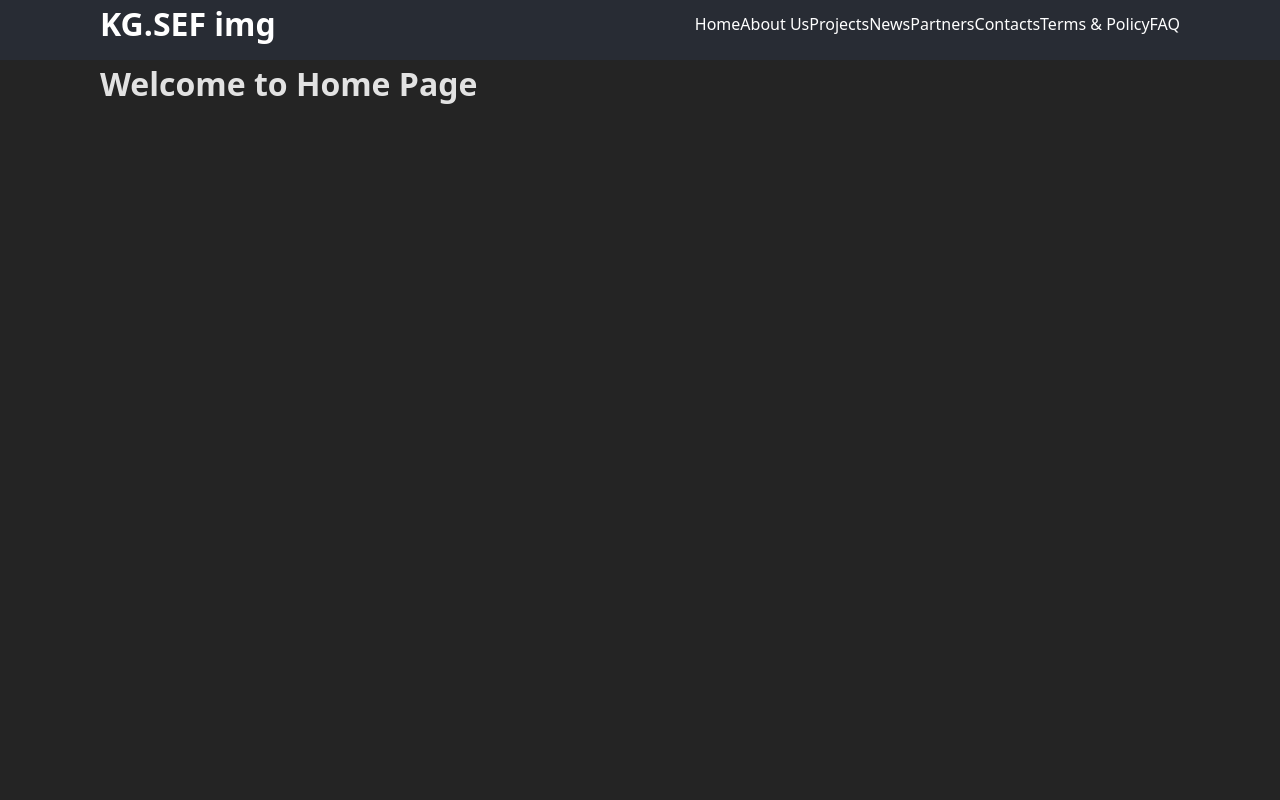
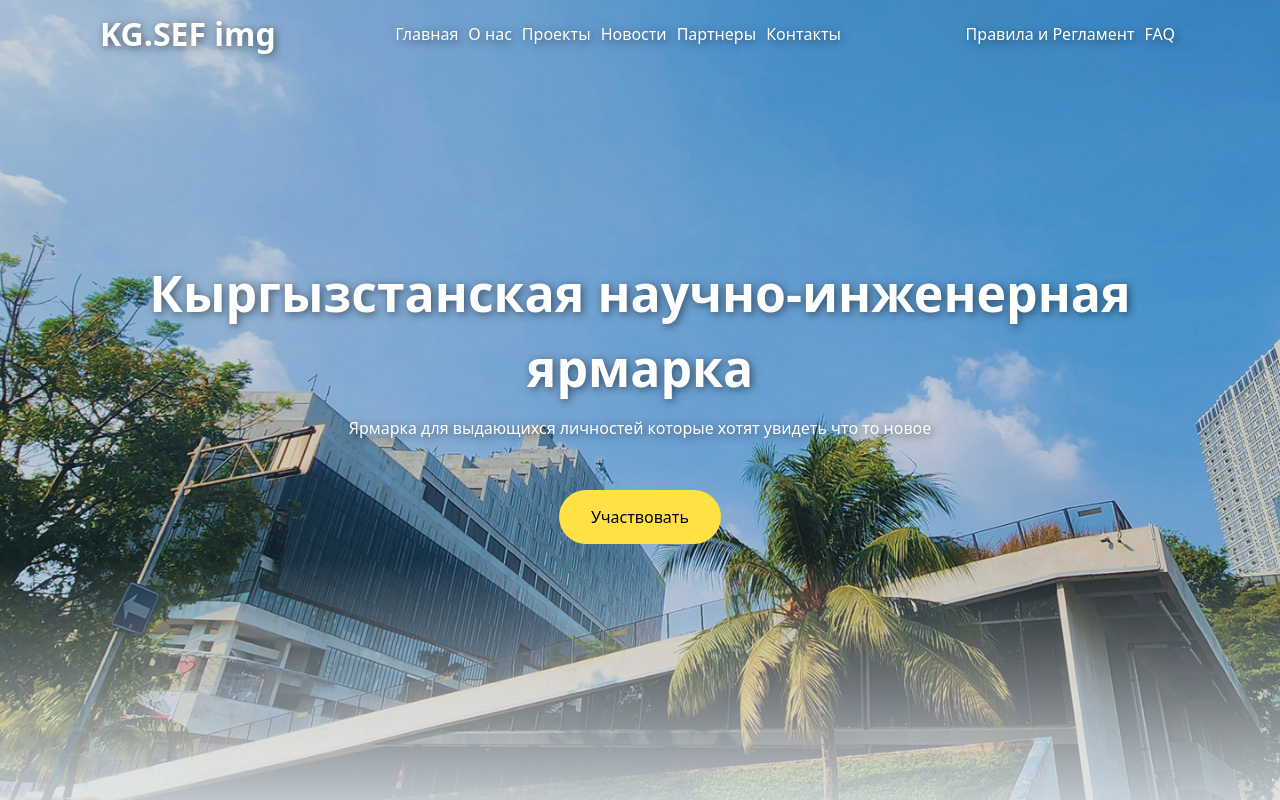
Before and after one commit to Scr00b1e/kg.sef, a React (Vite) app: page / in a window 1280 px wide. Built offline with nearby package versions, Linux system fonts and the light colour scheme.

Commit message:
change the main page

```diff
--- a/src/App.scss
+++ b/src/App.scss
@@ -4,3 +4,15 @@
   padding: 0 100px;
   width: 100%;
 }
+.App {
+  display: flex;
+  justify-content: center;
+  align-items: center;
+  height: 100vh;
+  background-image: url('./assets/main_img.png');
+  background-size: cover;
+  background-position: center;
+  background-repeat: no-repeat;
+  color: #fff;
+  text-shadow: 2px 2px 8px rgba(0,0,0,0.5);
+}
--- a/src/components/Header.jsx
+++ b/src/components/Header.jsx
@@ -8,13 +8,15 @@ const Header = () => {
                 <div className='header-content'>
                     <h1>KG.SEF img</h1>
                     <ul className='header-content'>
-                        <li>Home</li>
-                        <li>About Us</li>
-                        <li>Projects</li>
-                        <li>News</li>
-                        <li>Partners</li>
-                        <li>Contacts</li>
-                        <li>Terms & Policy</li>
+                        <li>Главная</li>
+                        <li>О нас</li>
+                        <li>Проекты</li>
+                        <li>Новости</li>
+                        <li>Партнеры</li>
+                        <li>Контакты</li>
+                    </ul>
+                    <ul className='header-content'>
+                        <li>Правила и Регламент</li>
                         <li>FAQ</li>
                     </ul>
                 </div>
--- a/src/pages/Home.jsx
+++ b/src/pages/Home.jsx
@@ -1,9 +1,16 @@
 import React from 'react';
+import '../styles/home.scss';
 
 const Home = () => {
     return (
         <div className='home'>
-            <h1>Welcome to Home Page</h1>
+            <div className='home_content'>
+                <div className="home_words">
+                    <h1 className='home_title'>Кыргызстанская научно-инженерная ярмарка</h1>
+                    <p className='home_text'>Ярмарка для выдающихся личностей которые хотят увидеть что то новое</p>
+                </div>
+                <button className='home_btn'>Участвовать</button>
+            </div>
         </div>
     );
 };
--- a/src/styles/header.scss
+++ b/src/styles/header.scss
@@ -1,12 +1,22 @@
 .header {
-    background-color: #282c34;
+    position: absolute;
+    top: 0;
+    left: 0;
+    right: 0;
+    z-index: 1000;
     min-height: 60px;
     width: 100%;
     color: white;
+
+    padding: 10px 0;
 
     &-content {
         display: flex;
         justify-content: space-between;
         align-items: center;
+
+        li {
+            margin: 0 5px;
+        }
     }
 }
--- /dev/null
+++ b/src/styles/home.scss
@@ -0,0 +1,47 @@
+.home {
+    display: flex;
+    justify-content: center;
+    align-items: center;
+
+    &_content {
+        text-align: center;
+    }
+
+    &_words {
+        width: 100%;
+        max-width: 1030px;
+        text-align: center;
+    }
+
+    &_title {
+        font-weight: 700;
+        font-size: 50px;
+        color: #fff;
+        letter-spacing: normal;
+    }
+
+    &_text {
+        margin-top: 10px;
+        // width: 100%;
+        // max-width: 325px;
+        font-weight: 400;
+        font-size: 16px;
+        text-align: center;
+    }
+
+    &_btn {
+        margin-top: 50px;
+        padding: 16px 32px;
+        color: #000000;
+        font-size: 16px;
+        background-color: #FFE145;
+        border: none;
+        border-radius: 44px;
+        cursor: pointer;
+        transition: background-color 0.3s ease;
+
+        &:hover {
+            background-color: #fcd410;
+        }
+    }
+}
```
Also changed, not shown: src/assets/main_img.png (added).
